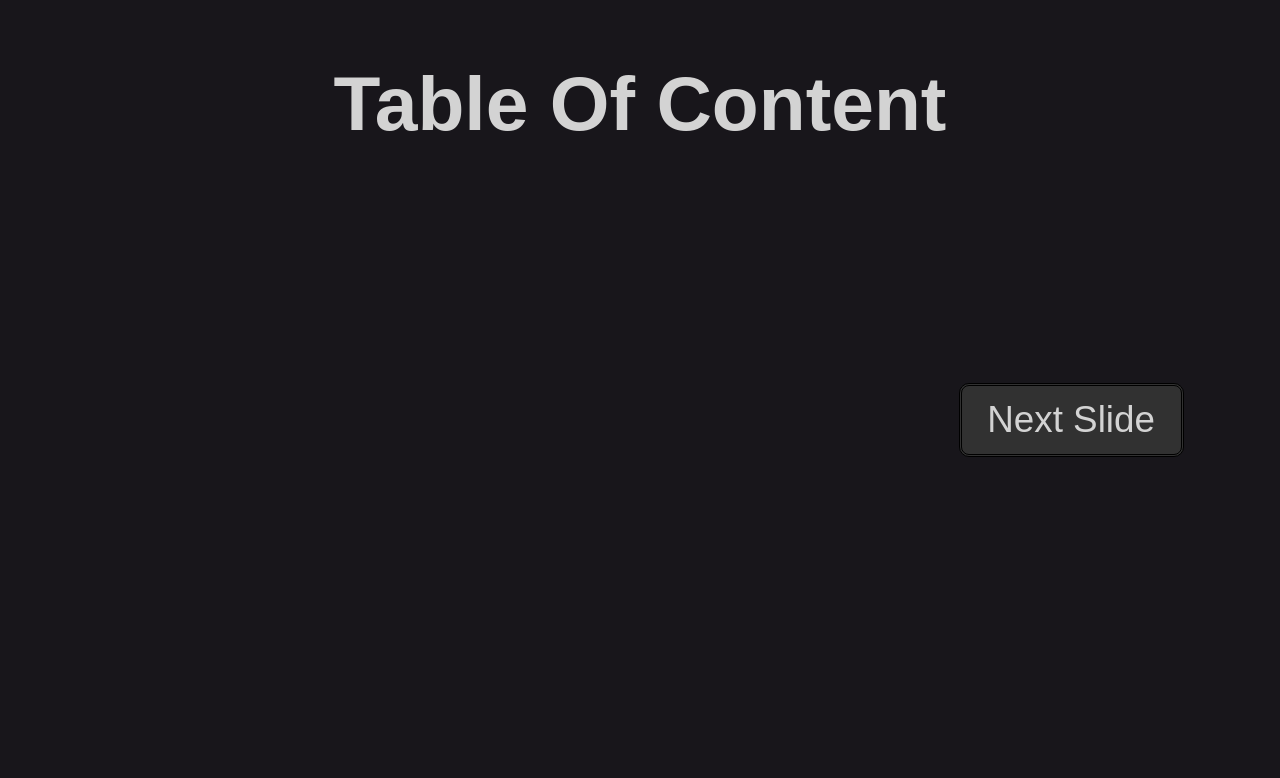
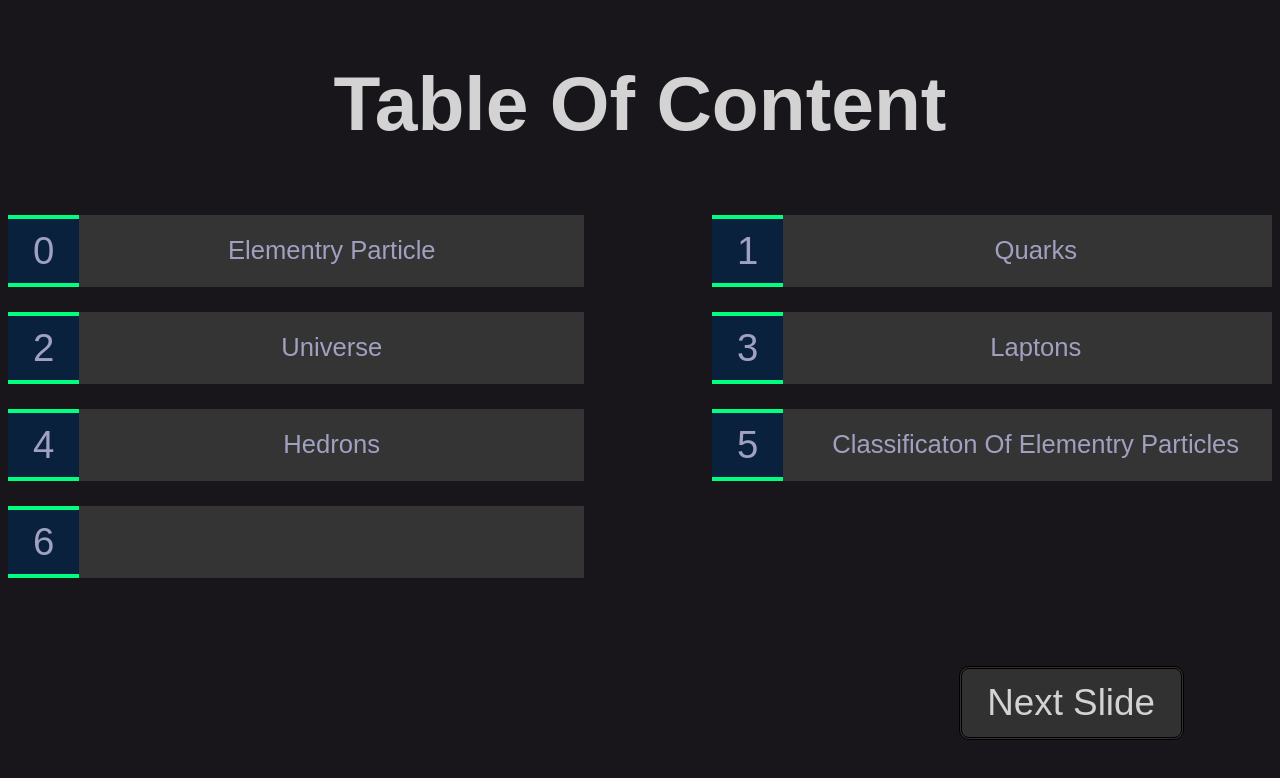
Before and after one commit to Themks001/slide, a React (Vite) app: page /slide/section2 in a window 1280 px wide. Shown: the top 778 px of the page. Built offline with nearby package versions, Linux system fonts and the light colour scheme; a web font is replaced by a local one.

Commit message:
new changes

```diff
--- a/src/pages/sectionTwo.tsx
+++ b/src/pages/sectionTwo.tsx
@@ -33,11 +33,12 @@ const sectionTwo = () => {
     <br />
     <div className='main'>
      <div className="content-grid">
-     {
-      contents.map((items, index)=>{
-       <Index key={index} index={index} topic={items}/>
-      })
-     }
+{
+  contents.map((items, index) => {
+    return <Index key={index} index={index} topic={items} />;
+  })
+}
+
      </div>
      <div className="next-div">
       <Link to="/slide/elementryPerticle">
```
